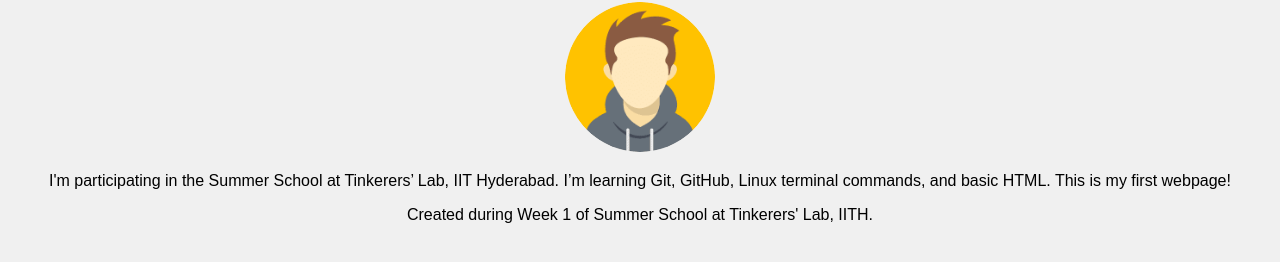
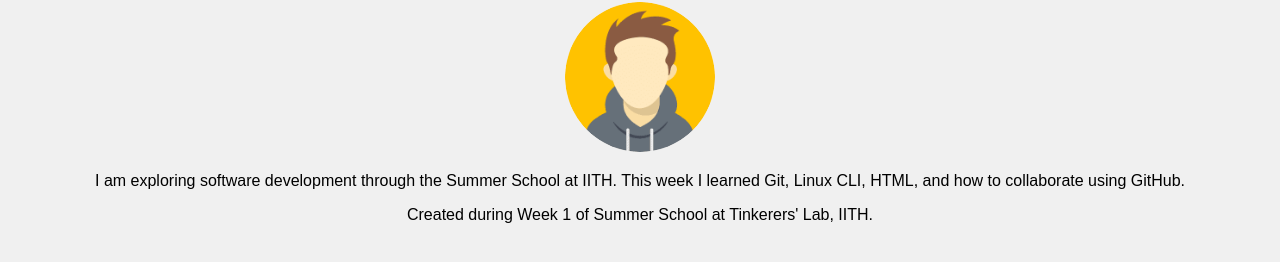
Before and after one commit to raunak5131/summer-school-week1, a plain HTML site: page index.html in a window 1280 px wide. Shown: the part 96-358 px from the top of the page. Drawn offline with Linux system fonts and the light colour scheme.

Commit message:
Updated introduction in index.html

```diff
--- a/index.html
+++ b/index.html
@@ -28,9 +28,8 @@
 
     <!-- Brief introduction paragraph -->
     <p>
-        I'm participating in the Summer School at Tinkerers’ Lab, IIT Hyderabad.
-        I’m learning Git, GitHub, Linux terminal commands, and basic HTML.
-        This is my first webpage!
+        I am exploring software development through the Summer School at IITH.
+    This week I learned Git, Linux CLI, HTML, and how to collaborate using GitHub.
     </p>
 
     <!-- Optional footer -->
```
